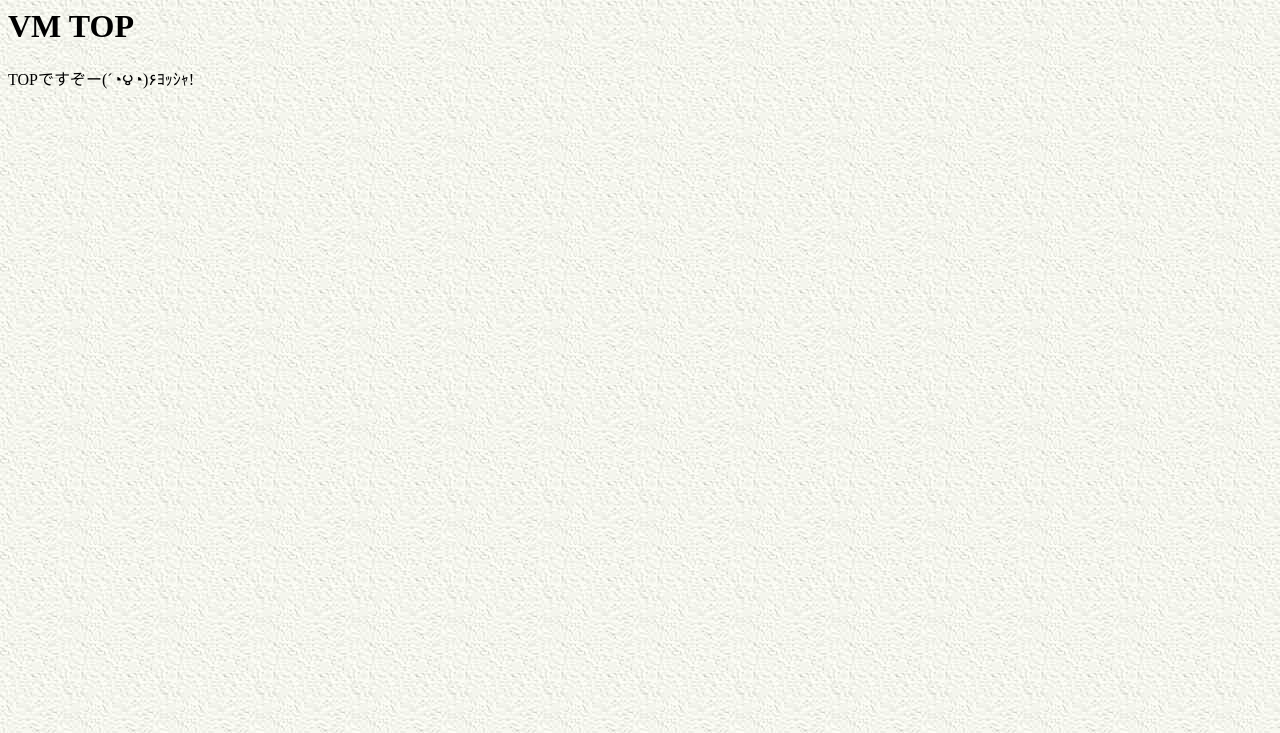
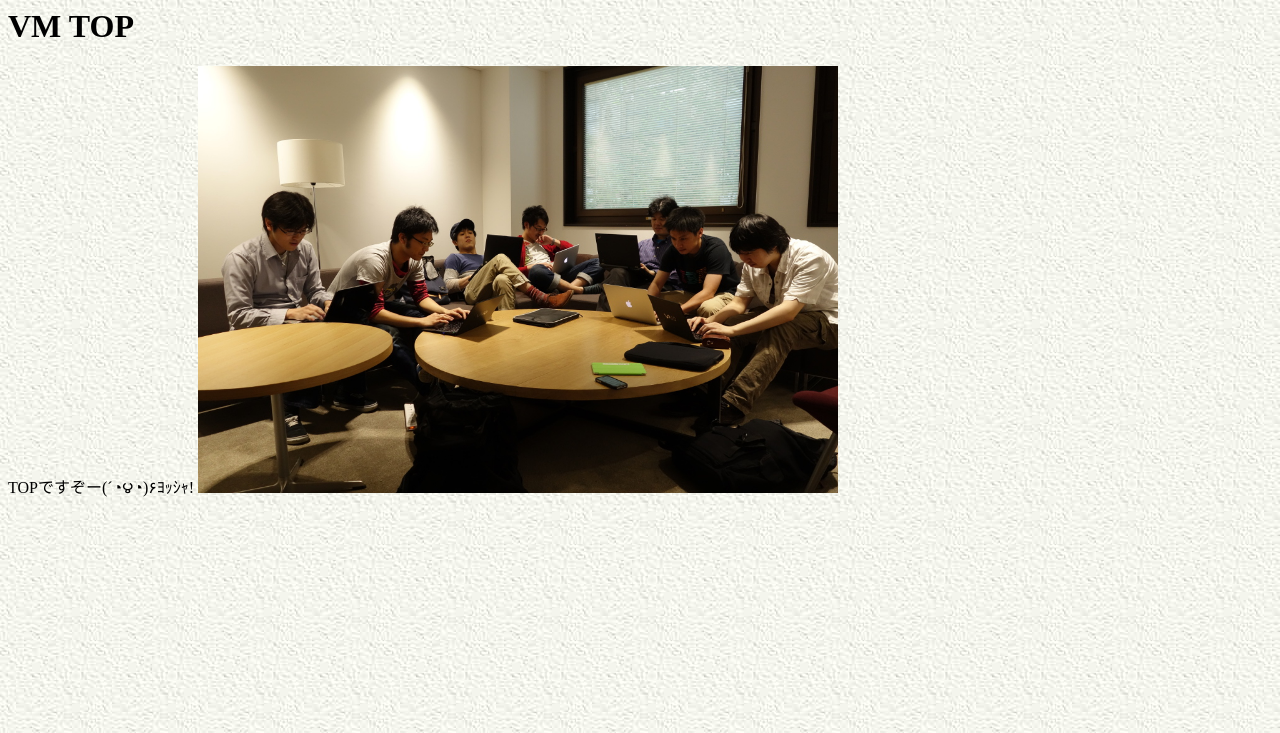
Before and after one commit to amiq11/cloud2014-A2, a Django app: page /vmmanager/index_top/ in a window 1280 px wide. Shown: the top 733 px of the page. Run offline with Django 3.2, Linux system fonts and the light colour scheme; parts of the project's set-up code (start-up, migrations or seed data) failed here and were passed over.

Commit message:
Added image

```diff
--- a/vmfront/vmmanager/template/vmmanager/index_top.html
+++ b/vmfront/vmmanager/template/vmmanager/index_top.html
@@ -5,3 +5,5 @@
 <body background="{% static 'vmmanager/b009.jpg' %}">
 
 TOPですぞー(´◔౪◔)۶ﾖｯｼｬ!
+
+<img src="{% static 'vmmanager/ishiki.jpg' %}" width="640" />
```
Also changed, not shown: vmfront/vmmanager/static/vmmanager/ishiki.jpg (added).
